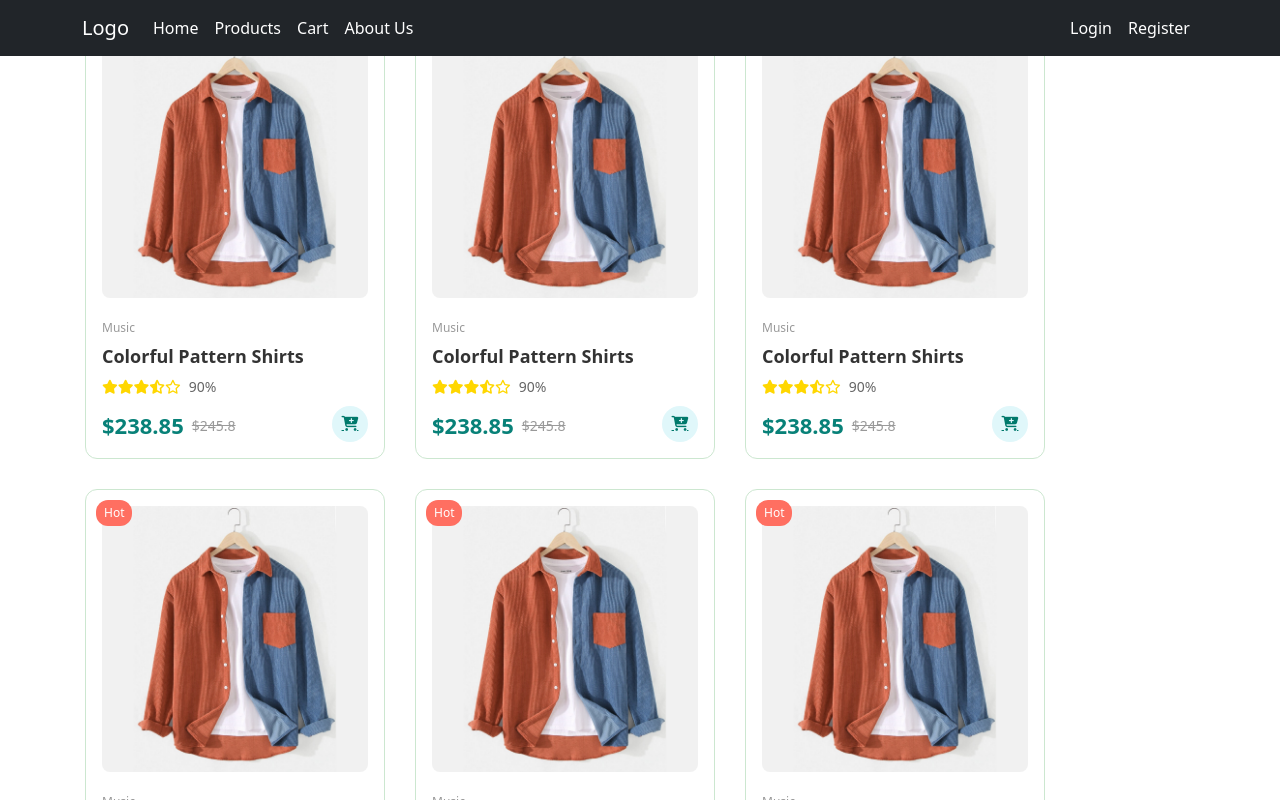
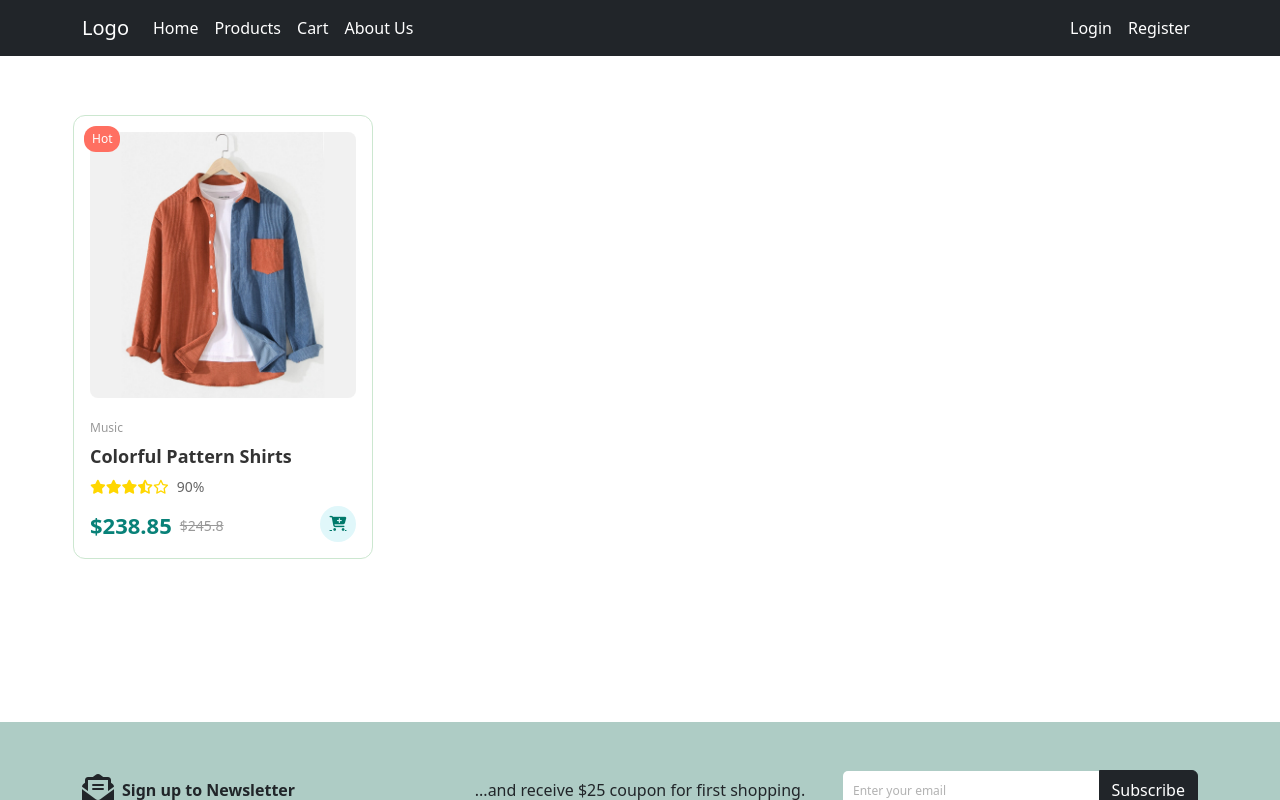
Before and after one commit to Mostafay65/ecommerce, a React (Create React App) app: page / in a window 1280 px wide. Shown: the top 800 px of the page. Built offline with nearby package versions, Linux system fonts and the light colour scheme.

Commit message:
Product Card ans Page

```diff
--- a/package.json
+++ b/package.json
@@ -4,7 +4,6 @@
   "private": true,
   "dependencies": {
     "@fortawesome/fontawesome-free": "^6.6.0",
-
     "@fortawesome/free-solid-svg-icons": "^6.6.0",
     "@fortawesome/react-fontawesome": "^0.2.2",
     "@testing-library/jest-dom": "^5.17.0",
--- a/src/Components/Products/Products.jsx
+++ b/src/Components/Products/Products.jsx
@@ -5,14 +5,9 @@ import ProductMainCard from "../Cards/ProductMainCard";
 const Products = () => {
     return (
         <>
-            <div class="container">
+            <div class="container" style={{ padding: "100px 0" }}>
                 <div class="row">
-                    <ProductMainCard />
-                    <ProductMainCard />
-                    <ProductMainCard />
-                    <ProductMainCard />
-                    <ProductMainCard />
-                    <ProductMainCard />
+                    <ProductMainCard></ProductMainCard>
                 </div>
             </div>
         </>
```
